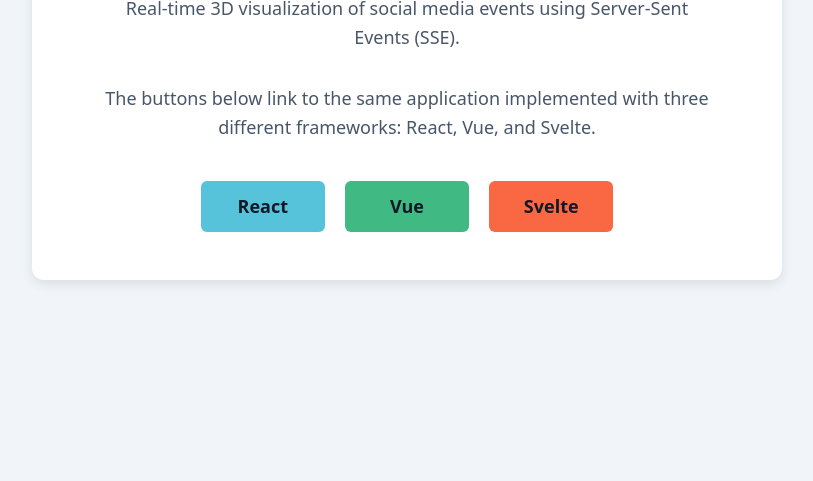
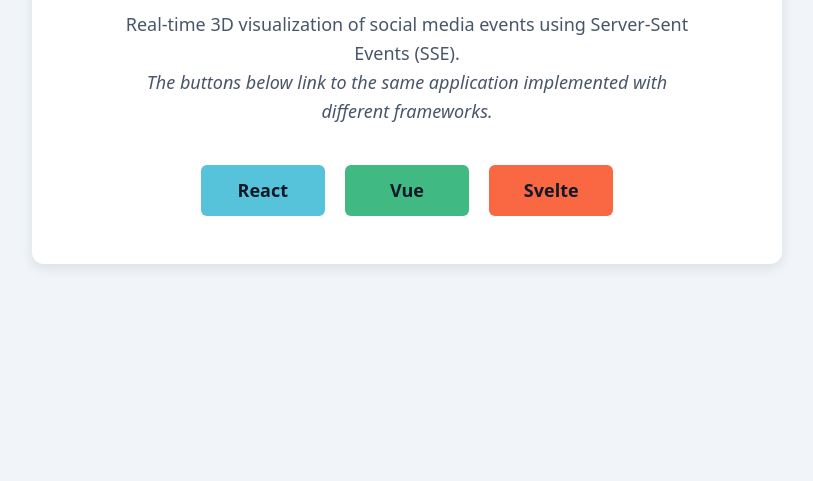
Before and after one commit to edouardmisset/upfluence-coding-challenge, an Astro site in the folder apps/web/: page / in a window 1280 px wide. Shown: the part 319-800 px from the top of the page, without its empty margins (233-1046 px from the left). Built offline with nearby package versions, Linux system fonts and the light colour scheme; Astro itself is replaced by a stand-in of ours.

Commit message:
fix: update text on landing page

```diff
--- a/apps/web/src/pages/index.astro
+++ b/apps/web/src/pages/index.astro
@@ -8,11 +8,12 @@
       <h1>Upfluence Coding Challenge</h1>
       <p>
         Real-time 3D visualization of social media events using Server-Sent
-        Events (SSE).
-      </p>
-      <p>
-        The buttons below link to the same application implemented with three
-        different frameworks: React, Vue, and Svelte.
+        Events (<abbr>SSE</abbr>).<br />
+
+        <em>
+          The buttons below link to the same application implemented with
+          different frameworks.
+        </em>
       </p>
       <a
         href="/upfluence-coding-challenge/react-viz"
```
